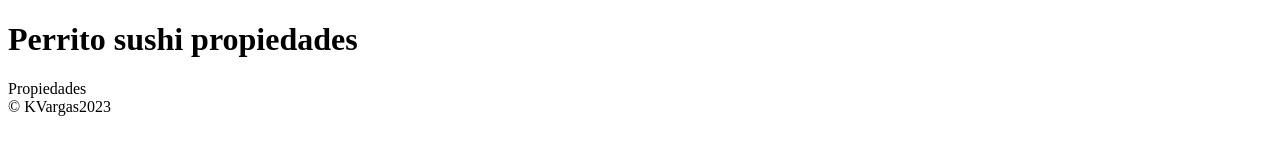
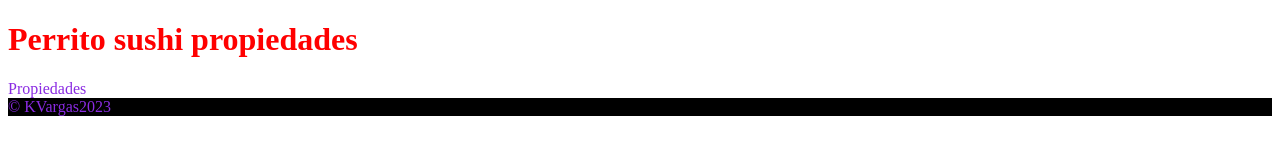
Before and after one commit to krellos98/arriendo-propiedades, a plain HTML site: page index.html in a window 1280 px wide. Drawn offline with Linux system fonts and the light colour scheme.

Commit message:
Agregar CSS

```diff
--- a/assets/css/style.css
+++ b/assets/css/style.css
@@ -0,0 +1,11 @@
+body {
+
+color: blueviolet;
+}
+
+footer {
+
+    background-color: black;
+}
+
+h1 {color: red;}
--- a/index.html
+++ b/index.html
@@ -3,7 +3,8 @@
 <head>
     <meta charset="UTF-8">
     <meta name="viewport" content="width=device-width, initial-scale=1.0">
-    <title>Document</title>
+    <title>Propiedades</title>
+    <link rel="stylesheet" href="assets/css/style.css">
 </head>
 
 <header><h1>Perrito sushi propiedades</h1></header>
```
